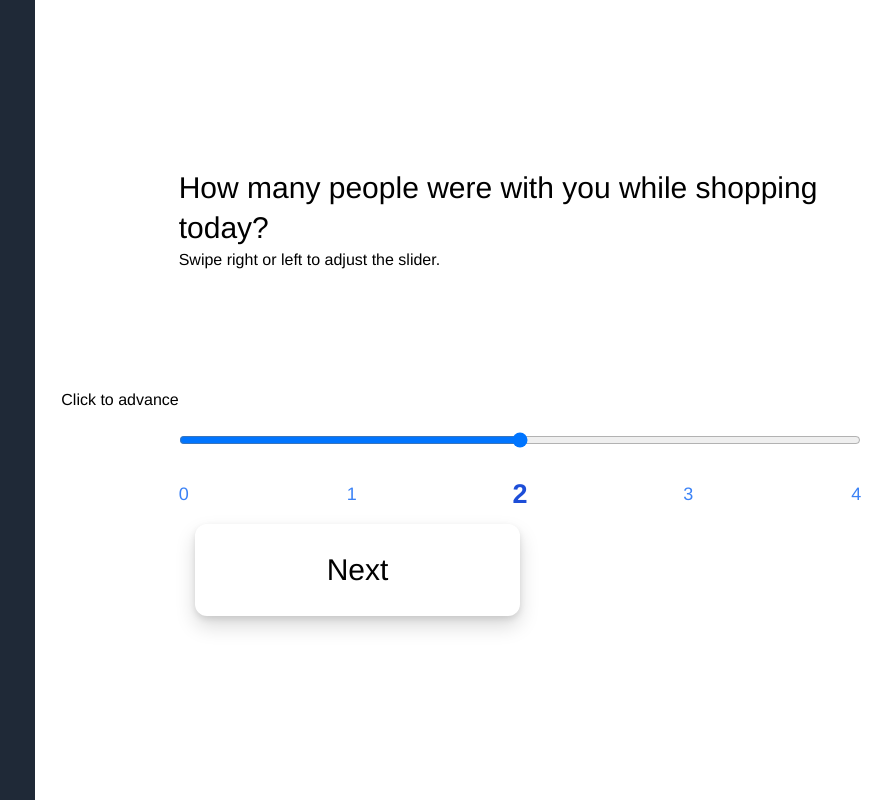
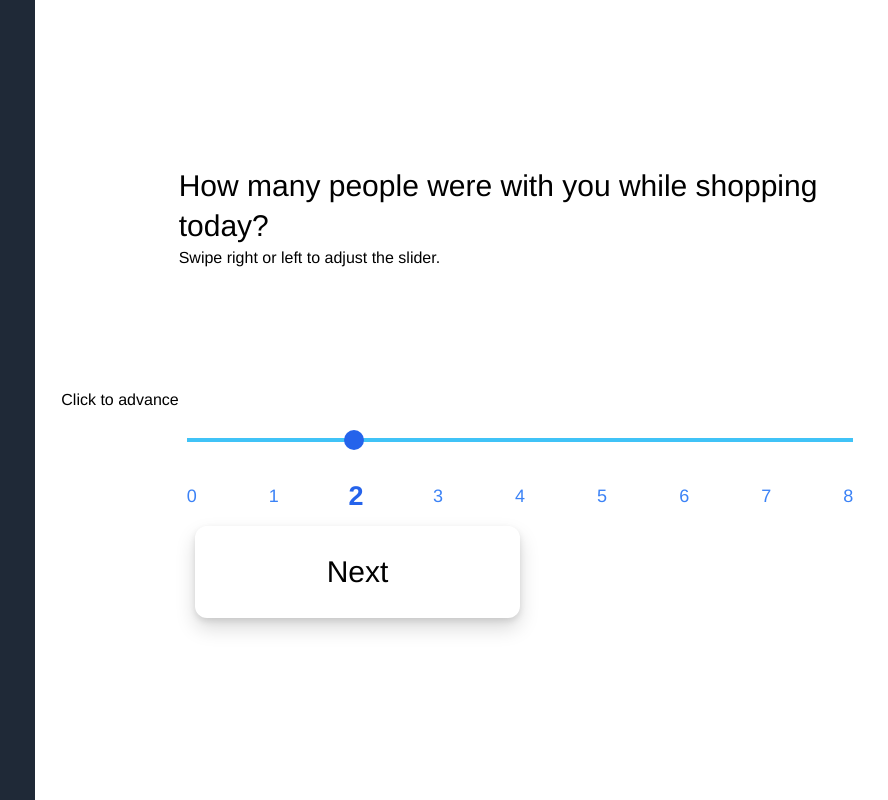
Before and after one commit to andershoegh/feedback-collection-system, a React (Create React App) app: page / in a window 1280 px wide. Shown: the whole page, without its empty margins (392-1280 px from the left). Built offline with nearby package versions, Linux system fonts and the light colour scheme.

Commit message:
slider "done"

```diff
--- /dev/null
+++ b/src/QuestionTypes/Slider.css
@@ -0,0 +1,28 @@
+.slider {
+    -webkit-appearance: none;
+    overflow: hidden;
+    height: 20px;
+    outline: 0;
+    background: #40c3f7;
+    box-shadow: inset 8px 8px white, inset -8px -8px white;
+}
+
+::-webkit-slider-runnable-track {
+    height: 20px;
+    -webkit-appearance: none;
+    color: #0f0;
+}
+
+::-webkit-slider-thumb {
+    -webkit-appearance: none;
+    width: 20px;
+    height: 20px;
+    border-radius: 50%;
+    /*   overflow: hidden; */
+    background: rgb(37, 99, 235);
+    /*   box-shadow: -100vw 15vw 0 100vw dodgerblue; */
+}
+
+::-webkit-slider-range {
+    background: #f00;
+}
--- a/src/QuestionTypes/SliderQuestion.tsx
+++ b/src/QuestionTypes/SliderQuestion.tsx
@@ -1,4 +1,5 @@
 import React, { useRef, useState } from 'react';
+import './Slider.css';
 
 export interface SliderQuestionProps {
     currentStep: number;
@@ -17,7 +18,7 @@ const SliderQuestion: React.FC<SliderQuestionProps> = (props) => {
     const { currentStep, renderOnStep, question, subText, rangeMin, rangeMax, intervals, startValue, minLabel, maxLabel } = props;
     const labelsRef = useRef<HTMLSpanElement>(null);
     const [selectedValue, setSelectedValue] = useState<number>(startValue);
-    const highlightedClasses = ['font-semibold', 'scale-150', 'text-blue-700'];
+    const highlightedClasses = ['font-semibold', 'scale-150', 'text-blue-600'];
     let baseStyleClasses = ['inline-block', 'ease-in-out', 'transform', 'transition', 'scale-100'];
 
     const updateSelected = (value: number) => {
@@ -25,8 +26,8 @@ const SliderQuestion: React.FC<SliderQuestionProps> = (props) => {
             labelsRef.current.children[selectedValue].classList.remove(...highlightedClasses);
             labelsRef.current.children[value].classList.add(...highlightedClasses);
         } else if (labelsRef.current) {
-            let scaleFactorMin = ((rangeMax - value) * 1.5) / (rangeMax - rangeMin) + 1;
-            let scaleFactorMax = ((value - rangeMin) * 1.5) / (rangeMax - rangeMin) + 1;
+            let scaleFactorMin = (rangeMax - value) / (rangeMax - rangeMin) + 1;
+            let scaleFactorMax = (value - rangeMin) / (rangeMax - rangeMin) + 1;
 
             labelsRef.current.children[0].setAttribute('style', `transform: scale(${scaleFactorMin});`);
             labelsRef.current.children[1].setAttribute('style', `transform: scale(${scaleFactorMax});`);
@@ -36,16 +37,23 @@ const SliderQuestion: React.FC<SliderQuestionProps> = (props) => {
 
     const setIntervalLabels = () => {
         if (intervals) {
-            let label = rangeMin;
+            let currentLabel = rangeMin;
             const labels = [];
 
-            while (label <= rangeMax) {
-                let labelText = minLabel && label === rangeMin ? minLabel : maxLabel && label === rangeMax ? maxLabel : label;
+            while (currentLabel <= rangeMax) {
+                let labelText =
+                    minLabel && currentLabel === rangeMin
+                        ? minLabel
+                        : maxLabel && currentLabel === rangeMax
+                        ? maxLabel
+                        : currentLabel;
                 let styleClasses =
-                    label === selectedValue ? highlightedClasses.concat(baseStyleClasses).join(' ') : baseStyleClasses.join(' ');
+                    currentLabel === selectedValue
+                        ? highlightedClasses.concat(baseStyleClasses).join(' ')
+                        : baseStyleClasses.join(' ');
 
                 labels.push(<span className={styleClasses}>{labelText}</span>);
-                label++;
+                currentLabel++;
             }
             return labels;
         } else {
@@ -70,9 +78,9 @@ const SliderQuestion: React.FC<SliderQuestionProps> = (props) => {
                             value={selectedValue}
                             step={intervals}
                             onChange={(e) => updateSelected(parseInt(e.target.value))}
-                            className="block w-full mb-8"
+                            className="slider block w-full mb-8"
                         />
-                        <span ref={labelsRef} className="block flex justify-between font-normal text-lg text-blue-500">
+                        <span ref={labelsRef} className="block flex justify-between font-normal text-lg text-blue-500 mx-2">
                             {setIntervalLabels()}
                         </span>
                     </div>
--- a/src/Questionnaire.tsx
+++ b/src/Questionnaire.tsx
@@ -17,9 +17,10 @@ const Questionnaire: React.SFC<QuestionnaireProps> = () => {
                 question={'How many people were with you while shopping today?'}
                 subText={'Swipe right or left to adjust the slider.'}
                 rangeMin={0}
-                rangeMax={4}
+                rangeMax={8}
                 intervals={1}
                 startValue={2}
+                // maxLabel={'4+'}
             />
             <SliderQuestion
                 currentStep={currentStep}
```
